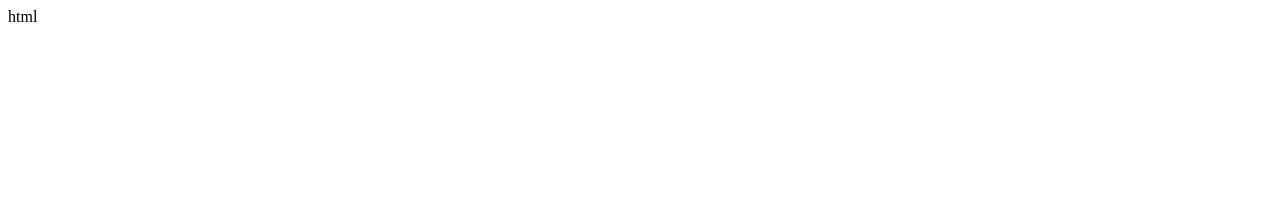
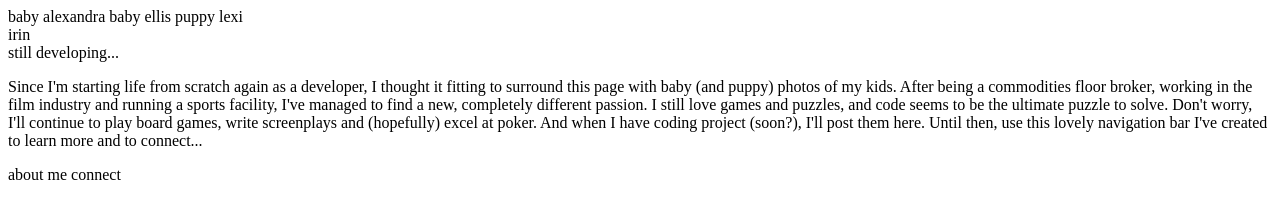
Before and after one commit to irinisrael/lesson4-webpage, a plain HTML site: page website1.html in a window 1280 px wide. Drawn offline with Linux system fonts and the light colour scheme.

Commit message:
added text for website1

```diff
--- a/website1.html
+++ b/website1.html
@@ -1 +1,40 @@
-html
+<!DOCTYPE html>
+<html>
+  <head>
+    <meta charset+"UTF-8">
+		<title>irin</title>
+		<link rel="stylesheet" href="website1_styles.css">
+	</head>
+
+	<body>
+
+
+
+
+	baby alexandra
+
+
+	baby ellis
+
+
+	puppy lexi
+
+
+
+	<div>
+	irin
+	</div>
+
+	<div>
+	still developing...
+	</div>
+
+	<p>Since I'm starting life from scratch again as a developer, I thought it fitting to surround this page with baby (and puppy) photos of my kids. After being a commodities floor broker, working in the film industry and running a sports facility, I've managed to find a new, completely different passion. I still love games and puzzles, and code seems to be the ultimate puzzle to solve. Don't worry, I'll continue to play board games, write screenplays and (hopefully) excel at poker. And when I have coding project (soon?), I'll post them here. Until then, use this lovely navigation bar I've created to learn more and to connect...</p>
+
+
+	about me
+
+	connect
+
+	</body>
+</html>
```
Also changed, not shown: website1_styles.css (renamed from website1.css), 1 other file.
